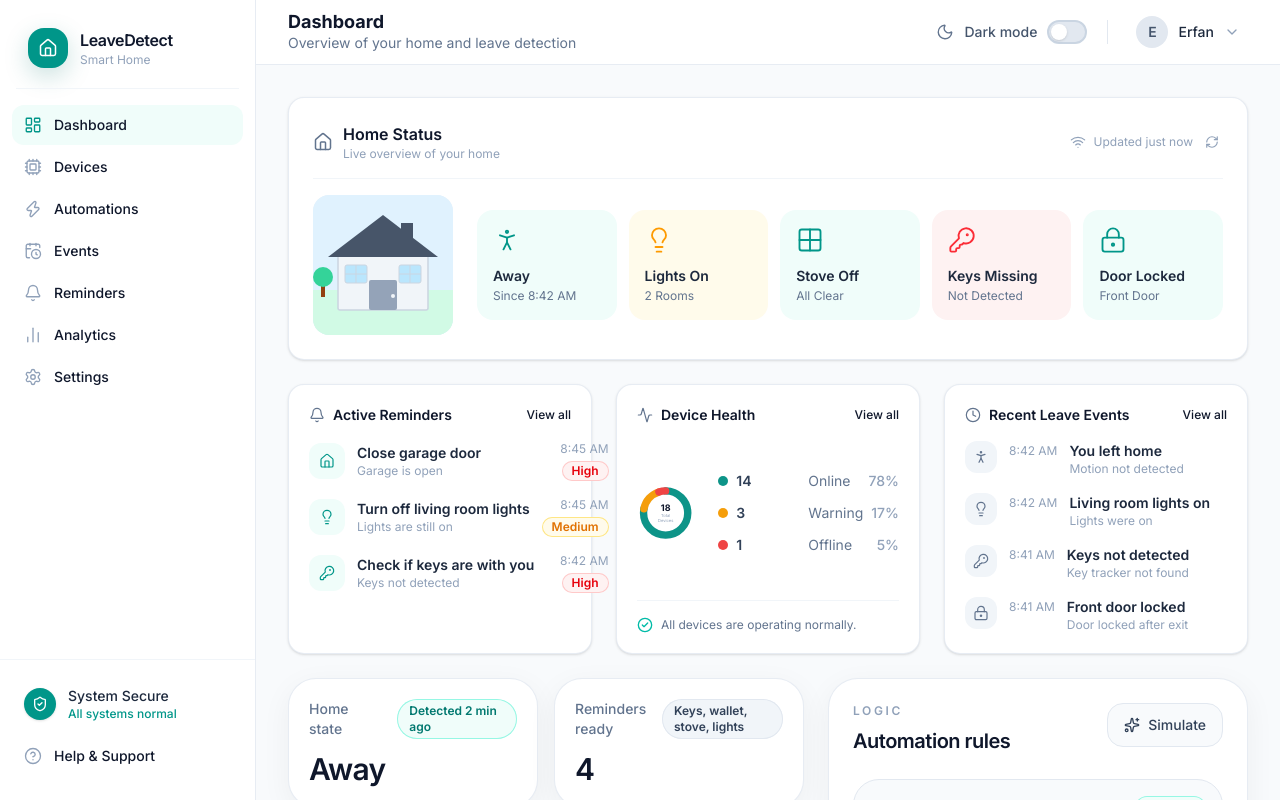
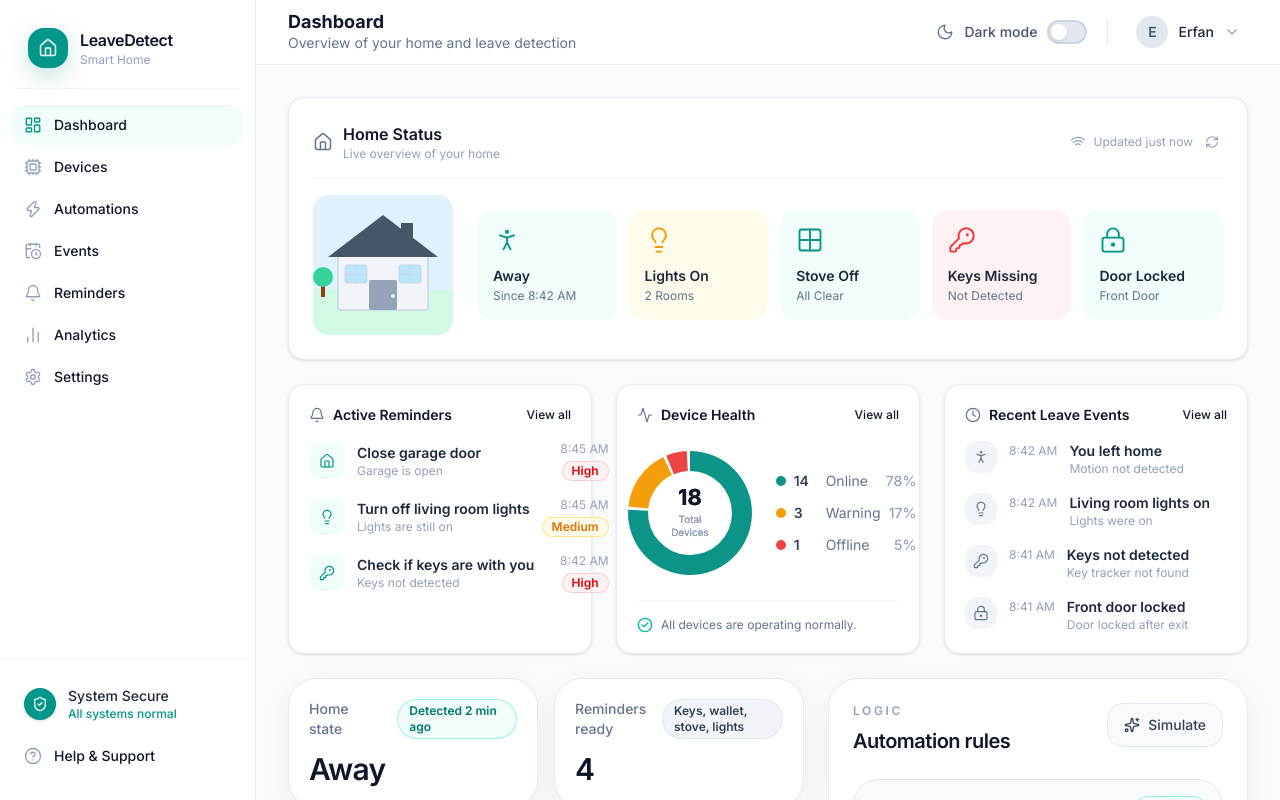
Before and after one commit to erfan00725/IOT_HLD_Dashboard, a Next.js app: page / in a window 1280 px wide. Shown: the top 800 px of the page. Built offline with nearby package versions, Linux system fonts and the light colour scheme.

Commit message:
feat: add recharts dependency and rewrite DeviceHealth with Recharts PieChart

```diff
--- a/package.json
+++ b/package.json
@@ -14,6 +14,7 @@
     "react-dom": "19.2.4",
     "clsx": "^2.1.1",
     "lucide-react": "^1.17.0",
+    "recharts": "^2.15.3",
     "tailwind-merge": "^3.6.0"
   },
   "devDependencies": {
--- a/src/components/dashboard/device-health.tsx
+++ b/src/components/dashboard/device-health.tsx
@@ -1,77 +1,66 @@
 'use client';
 
 import { Activity, CheckCircle2 } from 'lucide-react';
+import {
+  PieChart,
+  Pie,
+  Cell,
+  Tooltip,
+  ResponsiveContainer,
+  type TooltipProps,
+} from 'recharts';
 
 // ---------------------------------------------------------------------------
 // Data
 // ---------------------------------------------------------------------------
 const SEGMENTS = [
-  { label: 'Online',  count: 14, pct: 78, color: '#0d9488' /* teal-600  */ },
-  { label: 'Warning', count: 3,  pct: 17, color: '#f59e0b' /* amber-400 */ },
-  { label: 'Offline', count: 1,  pct: 5,  color: '#ef4444' /* red-500   */ },
+  { label: 'Online',  count: 14, pct: 78, color: '#0d9488' }, // teal-600
+  { label: 'Warning', count: 3,  pct: 17, color: '#f59e0b' }, // amber-400
+  { label: 'Offline', count: 1,  pct: 5,  color: '#ef4444' }, // red-500
 ] as const;
 
 const TOTAL = SEGMENTS.reduce((s, seg) => s + seg.count, 0);
 
+// Recharts expects plain objects with a `value` key for Pie
+const PIE_DATA = SEGMENTS.map((s) => ({ name: s.label, value: s.count, pct: s.pct, color: s.color }));
+
 // ---------------------------------------------------------------------------
-// Donut chart (pure SVG, no external lib)
+// Custom tooltip
 // ---------------------------------------------------------------------------
-function DonutChart() {
-  const R  = 54;          // radius
-  const CX = 70;          // centre x
-  const CY = 70;          // centre y
-  const STROKE = 18;      // ring thickness
-  const CIRC = 2 * Math.PI * R;
+function CustomTooltip({ active, payload }: TooltipProps<number, string>) {
+  if (!active || !payload?.length) return null;
+  const { name, value, pct } = payload[0].payload as { name: string; value: number; pct: number };
+  return (
+    <div className="rounded-xl border border-slate-200 bg-white px-3 py-2 shadow-md text-xs">
+      <p className="font-semibold text-slate-800">{name}</p>
+      <p className="text-slate-500">{value} devices ({pct}%)</p>
+    </div>
+  );
+}
 
-  // Build segments from 12-o'clock (offset -90deg)
-  let offset = 0;
-  const slices = SEGMENTS.map((seg) => {
-    const dash  = (seg.pct / 100) * CIRC;
-    const gap   = CIRC - dash;
-    const rotate = (offset / 100) * 360 - 90;
-    offset += seg.pct;
-    return { ...seg, dash, gap, rotate };
-  });
-
+// ---------------------------------------------------------------------------
+// Centre label rendered inside the donut hole via a custom SVG label
+// ---------------------------------------------------------------------------
+function CentreLabel({
+  cx,
+  cy,
+}: {
+  cx?: number;
+  cy?: number;
+}) {
+  if (cx == null || cy == null) return null;
   return (
-    <svg
-      width="140"
-      height="140"
-      viewBox="0 0 140 140"
-      aria-label={`Device health donut chart: ${TOTAL} total devices`}
-      role="img"
-    >
-      {/* Background ring */}
-      <circle cx={CX} cy={CY} r={R} fill="none" stroke="#f1f5f9" strokeWidth={STROKE} />
-
-      {/* Coloured segments */}
-      {slices.map((s) => (
-        <circle
-          key={s.label}
-          cx={CX}
-          cy={CY}
-          r={R}
-          fill="none"
-          stroke={s.color}
-          strokeWidth={STROKE}
-          strokeDasharray={`${s.dash} ${s.gap}`}
-          strokeLinecap="round"
-          transform={`rotate(${s.rotate} ${CX} ${CY})`}
-          style={{ transition: 'stroke-dasharray 0.5s ease' }}
-        />
-      ))}
-
-      {/* Centre label */}
-      <text x={CX} y={CY - 6} textAnchor="middle" className="fill-slate-900" fontSize="22" fontWeight="700" fontFamily="inherit">
+    <g>
+      <text x={cx} y={cy - 8} textAnchor="middle" fill="#0f172a" fontSize={22} fontWeight={700}>
         {TOTAL}
       </text>
-      <text x={CX} y={CY + 10} textAnchor="middle" className="fill-slate-400" fontSize="10" fontFamily="inherit">
+      <text x={cx} y={cy + 10} textAnchor="middle" fill="#94a3b8" fontSize={10}>
         Total
       </text>
-      <text x={CX} y={CY + 22} textAnchor="middle" className="fill-slate-400" fontSize="10" fontFamily="inherit">
+      <text x={cx} y={cy + 23} textAnchor="middle" fill="#94a3b8" fontSize={10}>
         Devices
       </text>
-    </svg>
+    </g>
   );
 }
 
@@ -96,7 +85,7 @@ function LegendRow({
         style={{ backgroundColor: color }}
         aria-hidden="true"
       />
-      <span className="w-16 text-sm font-semibold text-slate-700">{count}</span>
+      <span className="w-6 text-sm font-semibold text-slate-700">{count}</span>
       <span className="flex-1 text-sm text-slate-500">{label}</span>
       <span className="text-sm font-medium text-slate-400">{pct}%</span>
     </div>
@@ -126,9 +115,42 @@ export function DeviceHealth() {
       </div>
 
       {/* Chart + legend */}
-      <div className="flex flex-1 items-center justify-center gap-6">
-        <DonutChart />
+      <div className="flex flex-1 items-center justify-center gap-4">
+        {/* Recharts donut */}
+        <div className="size-[140px] shrink-0">
+          <ResponsiveContainer width="100%" height="100%">
+            <PieChart>
+              <Pie
+                data={PIE_DATA}
+                cx="50%"
+                cy="50%"
+                innerRadius={42}
+                outerRadius={62}
+                paddingAngle={3}
+                startAngle={90}
+                endAngle={-270}
+                dataKey="value"
+                labelLine={false}
+                label={<CentreLabel />}
+                isAnimationActive
+                animationBegin={0}
+                animationDuration={700}
+                animationEasing="ease-out"
+              >
+                {PIE_DATA.map((entry) => (
+                  <Cell
+                    key={entry.name}
+                    fill={entry.color}
+                    stroke="transparent"
+                  />
+                ))}
+              </Pie>
+              <Tooltip content={<CustomTooltip />} />
+            </PieChart>
+          </ResponsiveContainer>
+        </div>
 
+        {/* Legend */}
         <div className="grid gap-3">
           {SEGMENTS.map((seg) => (
             <LegendRow key={seg.label} {...seg} />
```
